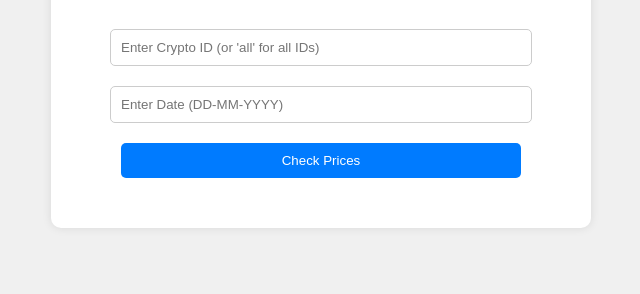
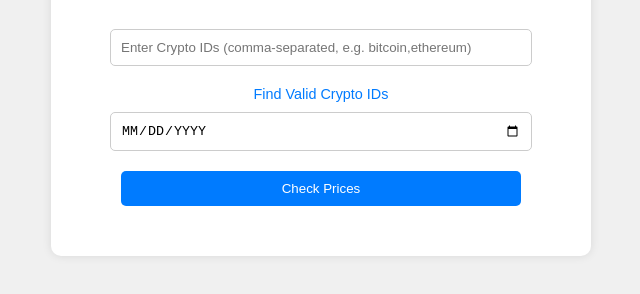
Before and after one commit to Lolkid360/GPrice-History-and-Trend-Checker, a plain HTML site: page index.html in a window 1280 px wide. Shown: the part 146-440 px from the top of the page, without its empty margins (319-959 px from the left). Drawn offline with Linux system fonts and the light colour scheme.

Commit message:
Update index.html

```diff
--- a/index.html
+++ b/index.html
@@ -29,6 +29,10 @@
             max-width: 400px;
             border: 1px solid #ccc;
             border-radius: 5px;
+        }
+
+        input[type="date"] {
+            text-transform: uppercase;
         }
 
         button {
@@ -76,37 +80,57 @@
             margin: 10px 0 0;
             color: #555;
         }
+
+        .crypto-link {
+            display: block;
+            margin-top: 10px;
+            font-size: 0.9em;
+            color: #007BFF;
+            text-decoration: none;
+        }
+
+        .crypto-link:hover {
+            text-decoration: underline;
+        }
     </style>
 </head>
 <body>
     <div class="container">
         <h1>Crypto Price History and Trend Checker</h1>
         <form id="cryptoForm">
-            <input type="text" id="cryptoId" placeholder="Enter Crypto ID (or 'all' for all IDs)">
-            <input type="text" id="date" placeholder="Enter Date (DD-MM-YYYY)">
+            <input type="text" id="cryptoId" placeholder="Enter Crypto IDs (comma-separated, e.g. bitcoin,ethereum)" required>
+            <a href="https://www.coingecko.com/en/coins" target="_blank" class="crypto-link">Find Valid Crypto IDs</a>
+            <input type="date" id="date" required>
             <button type="submit">Check Prices</button>
         </form>
         <div class="result-container" id="result"></div>
     </div>
 
     <script>
+        // Set max date to today to prevent future dates
+        const today = new Date().toISOString().split('T')[0];
+        document.getElementById('date').setAttribute('max', today);
+
         document.getElementById('cryptoForm').addEventListener('submit', async function(event) {
             event.preventDefault();
 
-            const cryptoId = document.getElementById('cryptoId').value.trim();
-            const date = document.getElementById('date').value.trim();
+            const cryptoInput = document.getElementById('cryptoId').value.trim();
+            const dateInput = document.getElementById('date').value;
+            // Convert date to DD-MM-YYYY format for API
+            const date = dateInput.split('-').reverse().join('-');
             const resultDiv = document.getElementById('result');
             resultDiv.innerHTML = '<p>Fetching data...</p>';
 
             try {
                 let idList = [];
 
-                if (cryptoId.toLowerCase() === 'all') {
+                if (cryptoInput.toLowerCase() === 'all') {
                     const allIdsResponse = await fetch('https://api.coingecko.com/api/v3/coins/list');
                     const allIdsData = await allIdsResponse.json();
                     idList = allIdsData.map(coin => coin.id);
                 } else {
-                    idList = [cryptoId];
+                    // Split input by comma and trim whitespace
+                    idList = cryptoInput.split(',').map(id => id.trim().toLowerCase());
                 }
 
                 let results = '';
```
